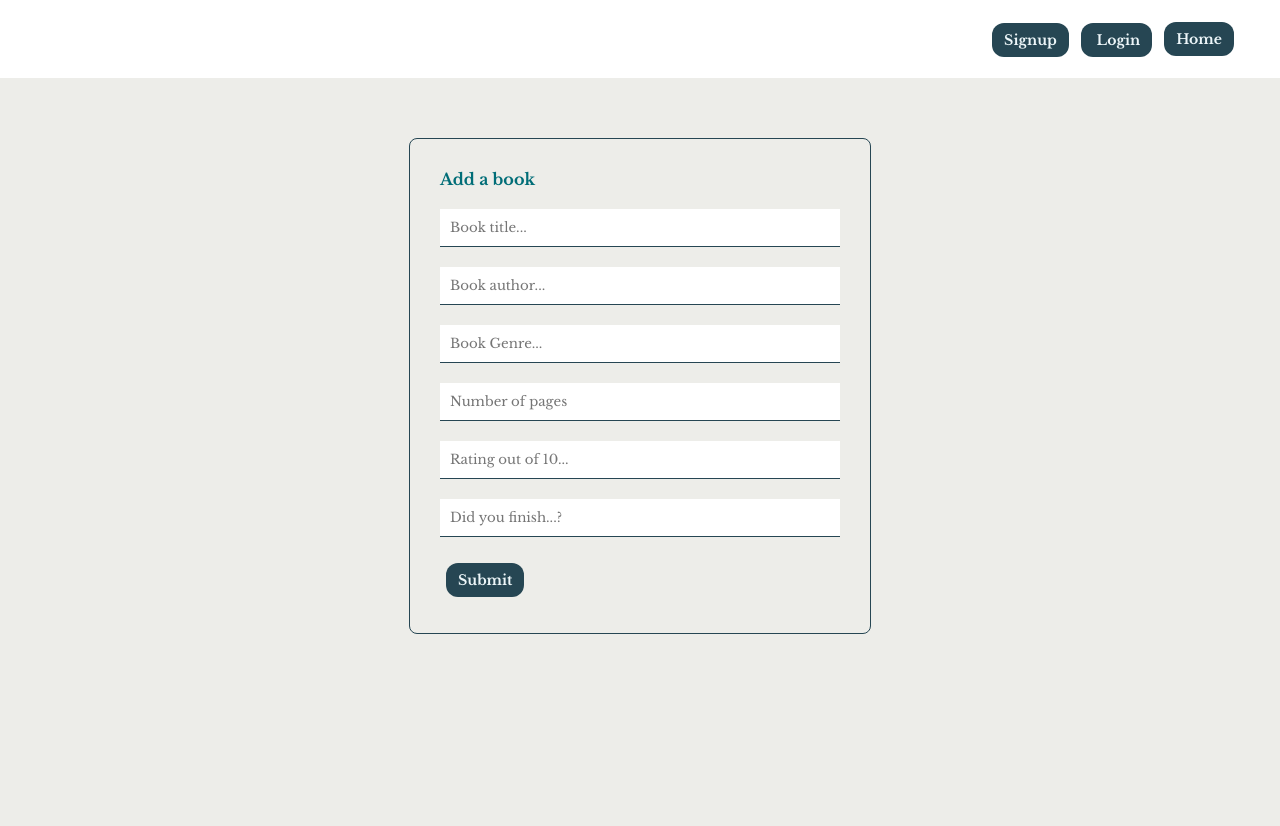
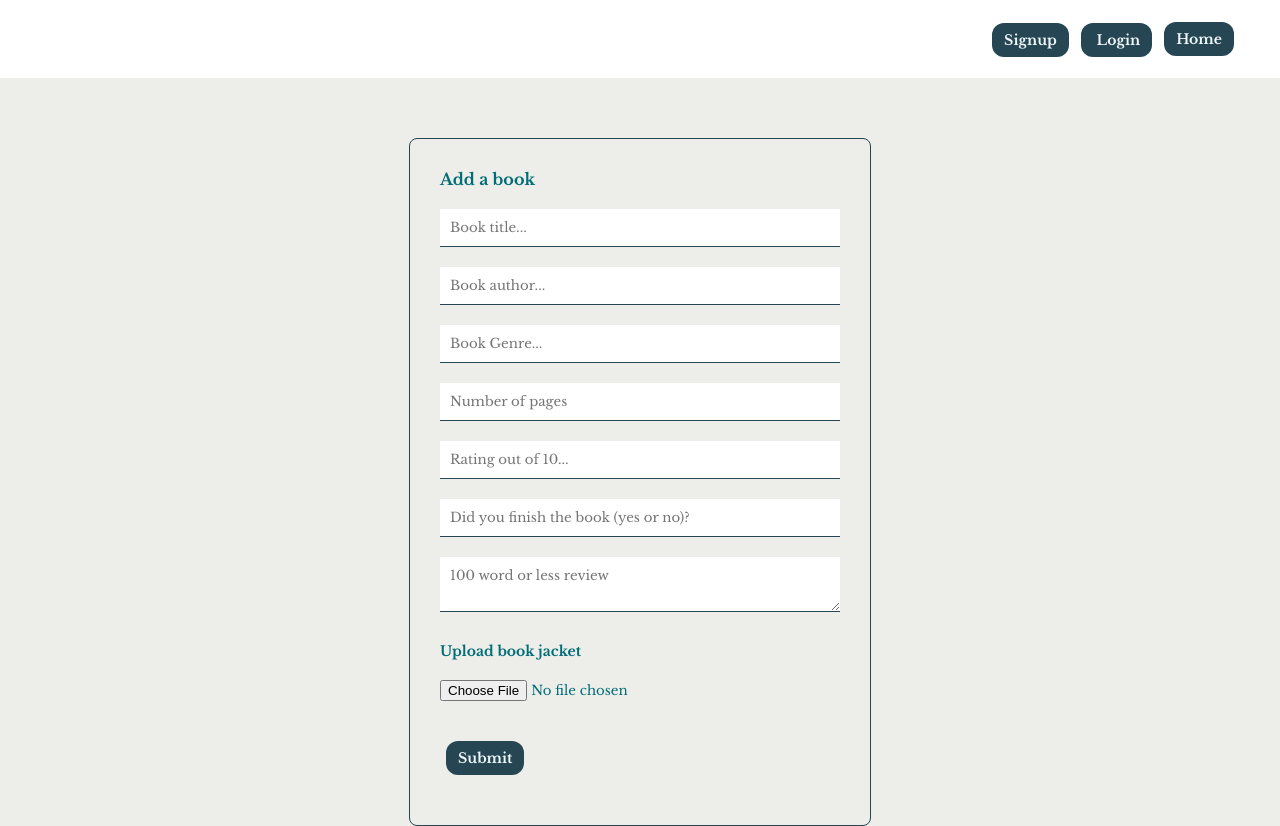
Before and after one commit to Paul2071/352-book-project, a Vue app: page /booklist/create in a window 1280 px wide. Before the commit the page ends 800 px from the top, so only its background shows below. Built offline with nearby package versions, Linux system fonts and the light colour scheme; no server answers.

Commit message:
added refs for the data captured by the form, styled the form a little

```diff
--- a/src/views/booklist/CreateBooklist.vue
+++ b/src/views/booklist/CreateBooklist.vue
@@ -1,18 +1,23 @@
 <!-- eslint-disable vue/multi-word-component-names -->
 <template>
-     <form  class="booklist">
+     <form @submit.prevent="handleSubmit" class="booklist">
         <h4>Add a book</h4>
 
         <input type="text"  required placeholder="Book title..." v-model="booktitle">
         <input type="text" placeholder="Book author..." v-model="bookauthor">
         <input type="text" placeholder="Book Genre..." v-model="bookgenre">
-        <input type="numeric" placeholder="Number of pages" v-model="pagenumber">
+        <input type="numeric" placeholder="Number of pages" v-model="numberofpages">
         <input type="numeric" placeholder="Rating out of 10..." v-model="ratingvalue">
-        <input type="boolean" placeholder="Did you finish...?" v-model="bookfinished">
+        <input type="boolean" placeholder="Did you finish the book (yes or no)?" v-model="bookfinished">
+        <textarea placeholder="100 word or less review" v-model="bookreview"></textarea>
+
+        <label>Upload book jacket</label>
+        <input type="file">
+
         <div v-if="error" class="error"> {{ error }}</div>
-
         <button v-if="!isPending">Submit</button>
         <button v-if="isPending" disabled>Loading...</button>
+
 
 
     </form>
@@ -21,13 +26,48 @@
 
   <script>
 
+ import { ref } from "vue";
+
   export default {
-      name: 'createbooklist',
+
 
       setup() {
 
-          return ;
+        const isPending = ref(false)
+        const error = ref(null)
+
+        const booktitle = ref('')
+        const bookauthor = ref('')
+        const bookgenre = ref('')
+        const numberofpages = ref('')
+        const ratingvalue = ref('')
+        const bookfinished = ref('')
+        const bookreview = ref('')
+
+        const handleSubmit = () => {
+            console.log(booktitle.value, bookauthor.value)
+        }
+
+          return {booktitle, bookauthor, bookgenre, numberofpages, ratingvalue, bookfinished, bookreview, isPending, error, handleSubmit} ;
       },
 
   }
   </script>
+
+<style>
+    input[type="file"] {
+        border: 0;
+        padding: 0;
+    }
+    label {
+        font-size: 14px;
+        font-weight: bold;
+        display: block;
+        margin-top: 30px
+    }
+    button {
+        margin-top: 20px;
+        margin-bottom: 20px
+    }
+
+</style>
```
